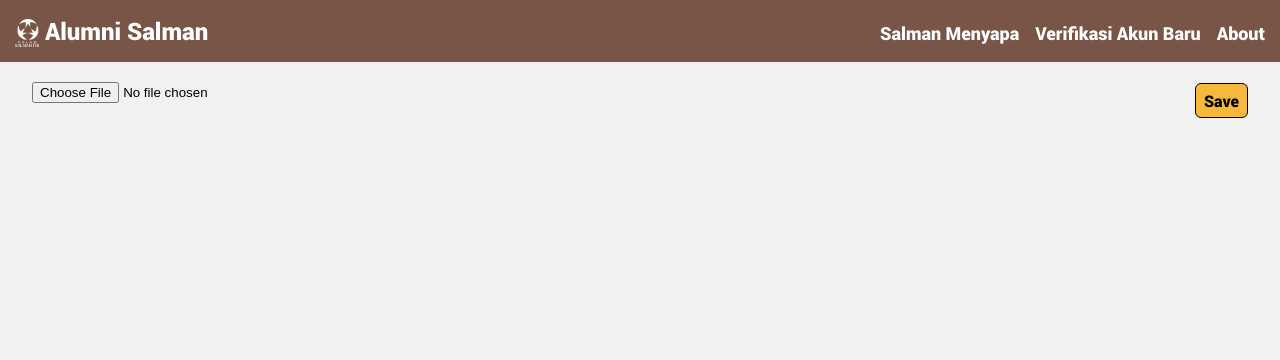
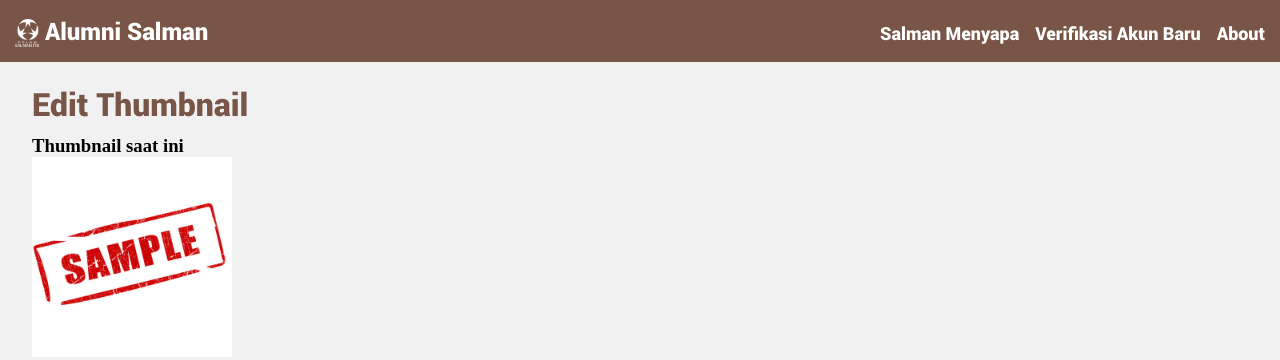
Before and after one commit to rozium/salman-admin, a Django app: page /menyapa/image/edit/1/ in a window 1280 px wide. Shown: the top 360 px of the page. Run offline with Django 3.2, Linux system fonts and the light colour scheme; a user stored in the database is signed in; data comes from the database, SQL or seed files in the repository; some libraries are stand-ins or nearby versions.

Commit message:
ux on edit image artikel

```diff
--- a/alumni/templates/menyapa_edit_image.html
+++ b/alumni/templates/menyapa_edit_image.html
@@ -9,19 +9,47 @@
         padding-top: 20px;
         width: 95%;
     }
+    #aaa {
+        max-height: 200px;
+    }
 </style>
 {% endblock %}
 
 {% block content %}
+<h1 style="font-family: Roboto-Black; color: #795547; padding-bottom: 10px;">Edit Thumbnail</h1>
+<h3>Thumbnail saat ini</h3>
+<img id="aaa" src="/media/{{ article.thumbnail }}" alt="Saat ini" />
+<br>
+<h3>Edit Thumbnail</h3>
 <form method="post" action="{% url 'menyapaEditImageSave' %}" class="form-horizontal" enctype="multipart/form-data">
     {% csrf_token %}
     <input type="hidden" name="id" value="{{ article.id }}">
-    <input type="file" name="thumbnail" accept="image/*">
-    <div class="form-group">
-        <div class="col-xs-1 col-xs-offset-1" style="float: right; margin-top: -20px;">
-            <button type="submit" class="buttonLogin" id="save" style="padding: 6px 8px; font-size: 16px; margin-top: 0px; font-family: Roboto-Black;"><span>Save </span></button>
-        </div>
-    </div>
+    <input type="file" name="thumbnail" id="imgInp" accept="image/*">
+    <br>
+    <img id="blah" src="#" alt="Preview" />
+    <button type="submit" class="buttonLogin" id="save" style="padding: 6px 8px; font-size: 16px; margin-top: 90px; margin-right: 30px; position: absolute; top: 0; right: 0; ;font-family: Roboto-Black; visibility: hidden;"><span>Save </span></button>
 </form>
 
 {% endblock %}
+
+{% block script %}
+<script type="text/javascript">
+    function readURL(input) {
+
+      if (input.files && input.files[0]) {
+        var reader = new FileReader();
+
+        reader.onload = function(e) {
+          $('#blah').attr('src', e.target.result);
+        }
+
+        reader.readAsDataURL(input.files[0]);
+      }
+    }
+
+    $("#imgInp").change(function() {
+      readURL(this);
+      $("#save").css("visibility", "visible");
+    });
+</script>
+{% endblock %}
```
